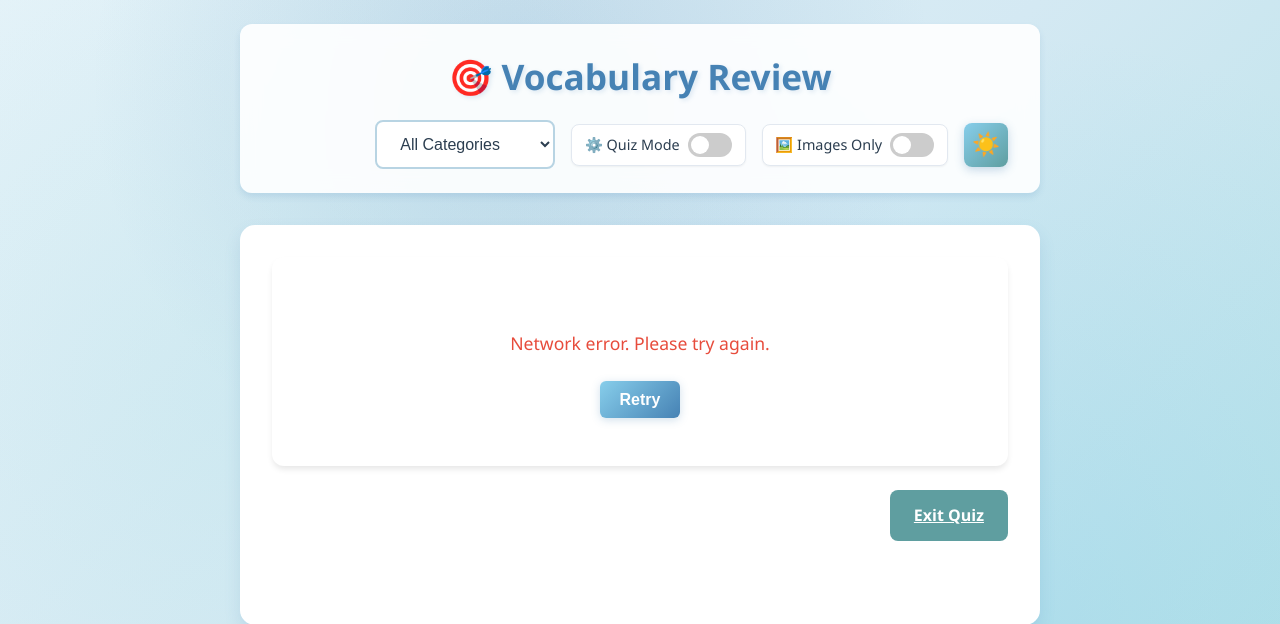
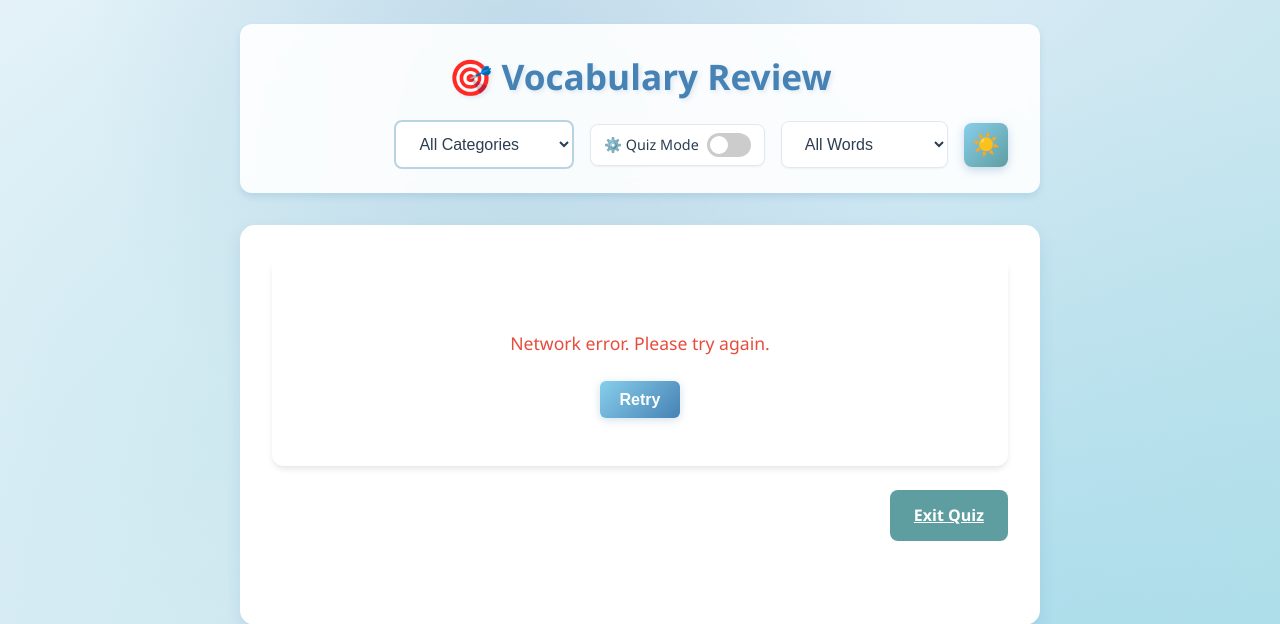
Before and after one commit to maverick001/EasyVocab, a Flask app: page /quiz in a window 1280 px wide. Shown: the top 624 px of the page. Run offline with Flask 3, Linux system fonts and the light colour scheme; data that the repository does not hold is empty.

Commit message:
New Feature: quiz words with IPA

```diff
--- a/app.py
+++ b/app.py
@@ -1087,6 +1087,10 @@ def update_word(word_id):
             image_val = data["image_file"].strip() if data["image_file"] else None
             shared_params.append(image_val)
 
+        if "ipa" in data:
+            shared_update_fields.append("ipa = %s")
+            shared_params.append(data["ipa"])
+
         if "translation" in data or "example_sentence" in data:
             if "translation" in data:
                 shared_update_fields.append("translation = %s")
@@ -1097,10 +1101,6 @@ def update_word(word_id):
 
                 shared_update_fields.append("example_sentence = %s")
                 shared_params.append(data["example_sentence"])
-
-            if "ipa" in data:
-                shared_update_fields.append("ipa = %s")
-                shared_params.append(data["ipa"])
 
                 # Check if sample sentence actually changed to trigger review increment
                 if new_sample.strip() != current_sample.strip():
@@ -1851,7 +1851,10 @@ def get_next_quiz_word():
     try:
         category = request.args.get("category", "All")
         mode = request.args.get("mode", "flashcard")
-        image_only = request.args.get("image_only", "false").lower() == "true"
+        filter_mode = request.args.get("filter", "none")
+        # Legacy support: treat image_only=true as filter=image_only
+        if filter_mode == "none" and request.args.get("image_only", "false").lower() == "true":
+            filter_mode = "image_only"
 
         conn = get_db_connection()
         cursor = conn.cursor(dictionary=True)
@@ -1869,9 +1872,11 @@ def get_next_quiz_word():
             query += " AND category = %s"
             params.append(category)
 
-        # Add image_only filter
-        if image_only:
+        # Add filter mode
+        if filter_mode == "image_only":
             query += " AND image_file IS NOT NULL AND image_file != ''"
+        elif filter_mode == "ipa_only":
+            query += " AND ipa IS NOT NULL AND ipa != ''"
 
         if mode == 'quiz':
             # In quiz mode, we want random practice regardless of SRS schedule
--- a/static/js/quiz.js
+++ b/static/js/quiz.js
@@ -15,7 +15,7 @@ const quizEmpty = document.getElementById('quizEmpty');
 const quizCard = document.getElementById('quizCard');
 const categorySelect = document.getElementById('categorySelect');
 const modeToggle = document.getElementById('modeToggle');
-const imageOnlyToggle = document.getElementById('imageOnlyToggle');
+const quizFilterSelect = document.getElementById('quizFilterSelect');
 
 // Card Elements
 const wordDisplay = document.getElementById('wordDisplay');
@@ -97,9 +97,9 @@ document.addEventListener('DOMContentLoaded', async () => {
         loadNextWord();
     });
 
-    // Image Only Toggle
-    if (imageOnlyToggle) {
-        imageOnlyToggle.addEventListener('change', () => {
+    // Quiz Filter Dropdown
+    if (quizFilterSelect) {
+        quizFilterSelect.addEventListener('change', () => {
             loadNextWord();
         });
     }
@@ -139,8 +139,8 @@ async function loadNextWord() {
         resetCard();
 
         const category = categorySelect.value;
-        const imageOnly = imageOnlyToggle ? imageOnlyToggle.checked : false;
-        const response = await fetch(`/api/quiz/next-word?category=${encodeURIComponent(category)}&mode=${currentMode}&image_only=${imageOnly}`);
+        const filter = quizFilterSelect ? quizFilterSelect.value : 'none';
+        const response = await fetch(`/api/quiz/next-word?category=${encodeURIComponent(category)}&mode=${currentMode}&filter=${filter}`);
         const data = await response.json();
 
         if (response.status === 404) {
--- a/templates/quiz.html
+++ b/templates/quiz.html
@@ -33,13 +33,14 @@
                     </label>
                 </div>
 
-                <!-- Image Only Toggle -->
-                <div class="quiz-mode-toggle" title="Images Only" style="display: flex; align-items: center; gap: 0.5rem; background: var(--surface, #fff); padding: 0.5rem 0.8rem; border-radius: 8px; border: 1px solid var(--border, #e2e8f0); box-shadow: var(--shadow-sm, 0 1px 2px 0 rgba(0, 0, 0, 0.05));">
-                    <span style="font-size: 0.9rem; font-weight: 500;">🖼️ Images Only</span>
-                    <label class="switch compact" style="margin: 0;">
-                        <input type="checkbox" id="imageOnlyToggle">
-                        <span class="slider round"></span>
-                    </label>
+                <!-- Quiz Filter Dropdown -->
+                <div class="select-wrapper" style="position: relative;">
+                    <select id="quizFilterSelect" class="category-select"
+                        style="min-width: 140px; padding: 0.8rem 1.2rem; border-radius: 8px; font-weight: 500; cursor: pointer; background: var(--surface, #fff); border: 1px solid var(--border, #e2e8f0); box-shadow: var(--shadow-sm, 0 1px 2px 0 rgba(0, 0, 0, 0.05));">
+                        <option value="none">All Words</option>
+                        <option value="image_only">🖼️ Image Only</option>
+                        <option value="ipa_only">🗣️ IPA Only</option>
+                    </select>
                 </div>
 
                 <button id="themeToggle" class="theme-toggle" title="Toggle dark mode"
```
